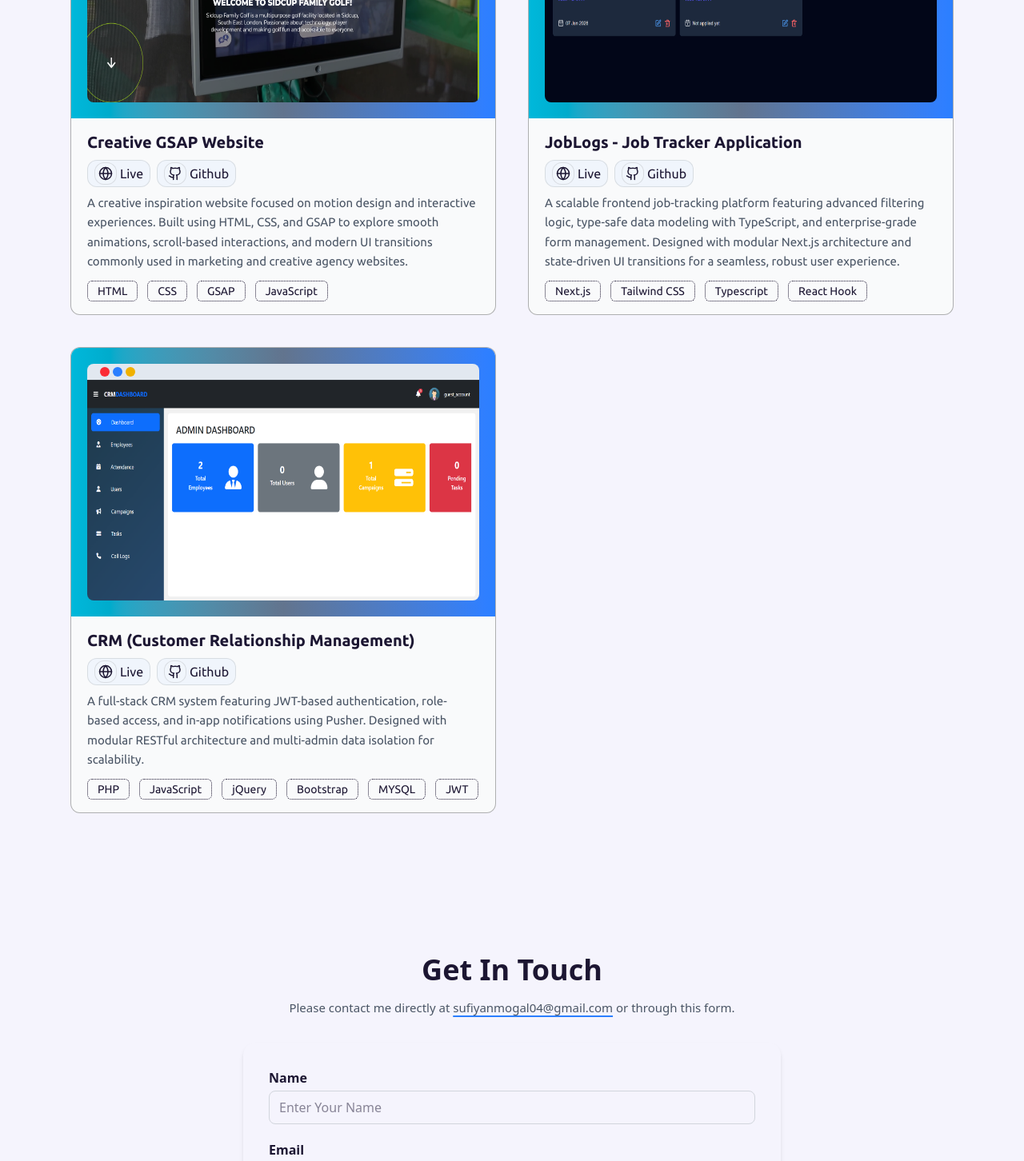
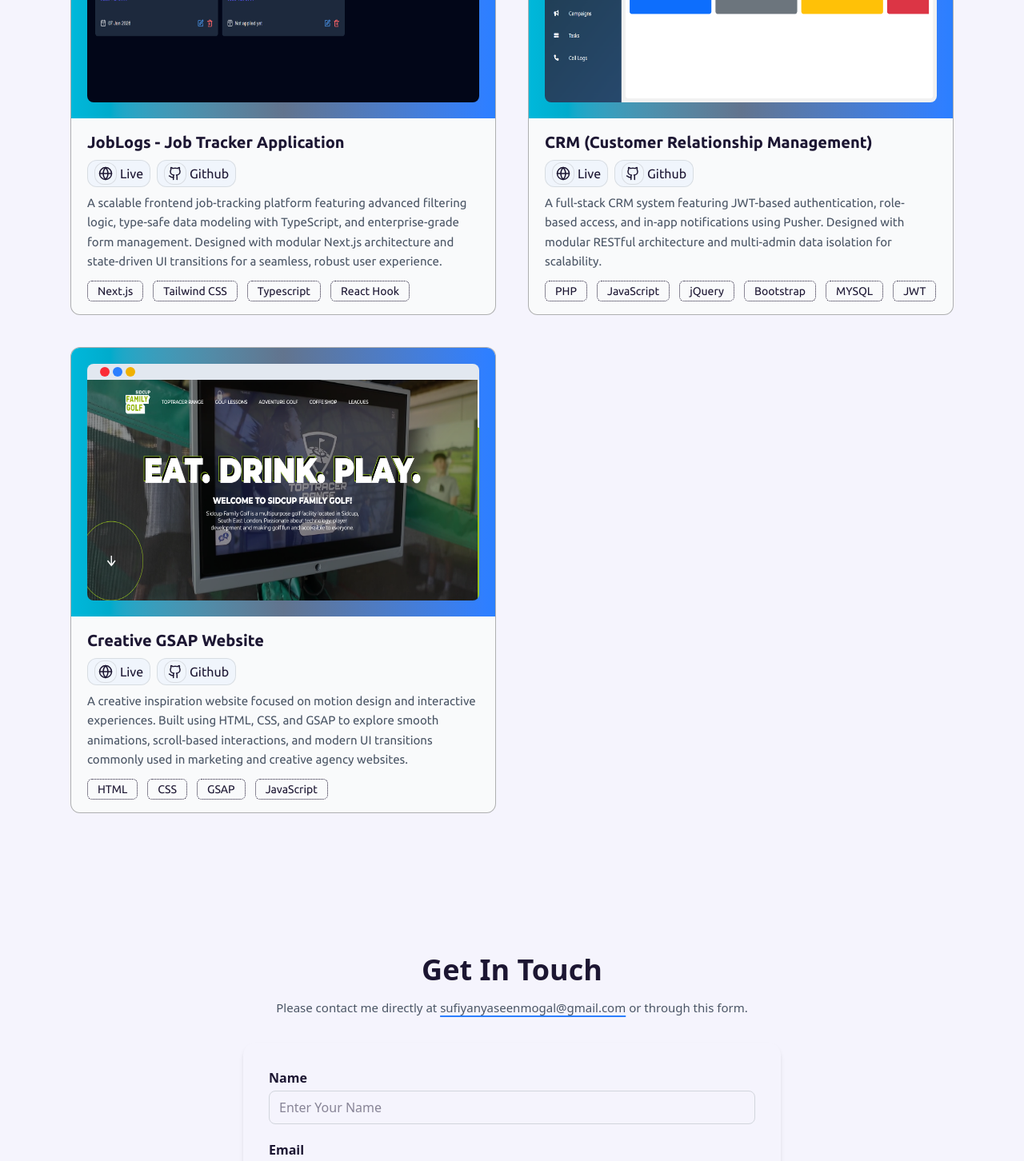
Before and after one commit to SufiyanMogal07/personal-portfolio, a Next.js app: page / in a window 1280 px wide. Shown: the part 1531-2983 px from the top of the page at 80% size. Built offline with nearby package versions, Linux system fonts and the light colour scheme; no server answers.

Commit message:
email and resume updated

```diff
--- a/components/sections/Contact.tsx
+++ b/components/sections/Contact.tsx
@@ -56,9 +56,9 @@ export const Contact = () => {
           Please contact me directly at{" "}
           <a
             className="underline underline-offset-4 decoration-2 decoration-blue-500 hover:text-blue-600"
-            href="mailto:sufiyanmogal04@gmail.com"
+            href="mailto:sufiyanyaseenmogal@gmail.com"
           >
-            sufiyanmogal04@gmail.com
+            sufiyanyaseenmogal@gmail.com
           </a>{" "}
           or through this form.
         </p>
--- a/data/work.ts
+++ b/data/work.ts
@@ -31,15 +31,6 @@ export const experienceData: experienceDataType[] = [
 
 export const projectData: projectDataType[] = [
   {
-    thumbnail: "/images/projects/gsap_creative_website.png",
-    name: "Creative GSAP Website",
-    live: "https://gsap-creative-website.vercel.app/",
-    github: "https://github.com/SufiyanMogal07/gsap-creative-website",
-    tags: ["HTML", "CSS", "GSAP", "JavaScript"],
-    description:
-      "A creative inspiration website focused on motion design and interactive experiences. Built using HTML, CSS, and GSAP to explore smooth animations, scroll-based interactions, and modern UI transitions commonly used in marketing and creative agency websites.",
-  },
-  {
     thumbnail: "/images/projects/joblogs.png",
     name: "JobLogs - Job Tracker Application",
     live: "https://joblogs-frontend.vercel.app/",
@@ -57,4 +48,13 @@ export const projectData: projectDataType[] = [
     description:
       "A full-stack CRM system featuring JWT-based authentication, role-based access, and in-app notifications using Pusher. Designed with modular RESTful architecture and multi-admin data isolation for scalability.",
   },
+  {
+    thumbnail: "/images/projects/gsap_creative_website.png",
+    name: "Creative GSAP Website",
+    live: "https://gsap-creative-website.vercel.app/",
+    github: "https://github.com/SufiyanMogal07/gsap-creative-website",
+    tags: ["HTML", "CSS", "GSAP", "JavaScript"],
+    description:
+      "A creative inspiration website focused on motion design and interactive experiences. Built using HTML, CSS, and GSAP to explore smooth animations, scroll-based interactions, and modern UI transitions commonly used in marketing and creative agency websites.",
+  }
 ];
```
Also changed, not shown: 1 other file (tests, documents, lock files or other folders).
